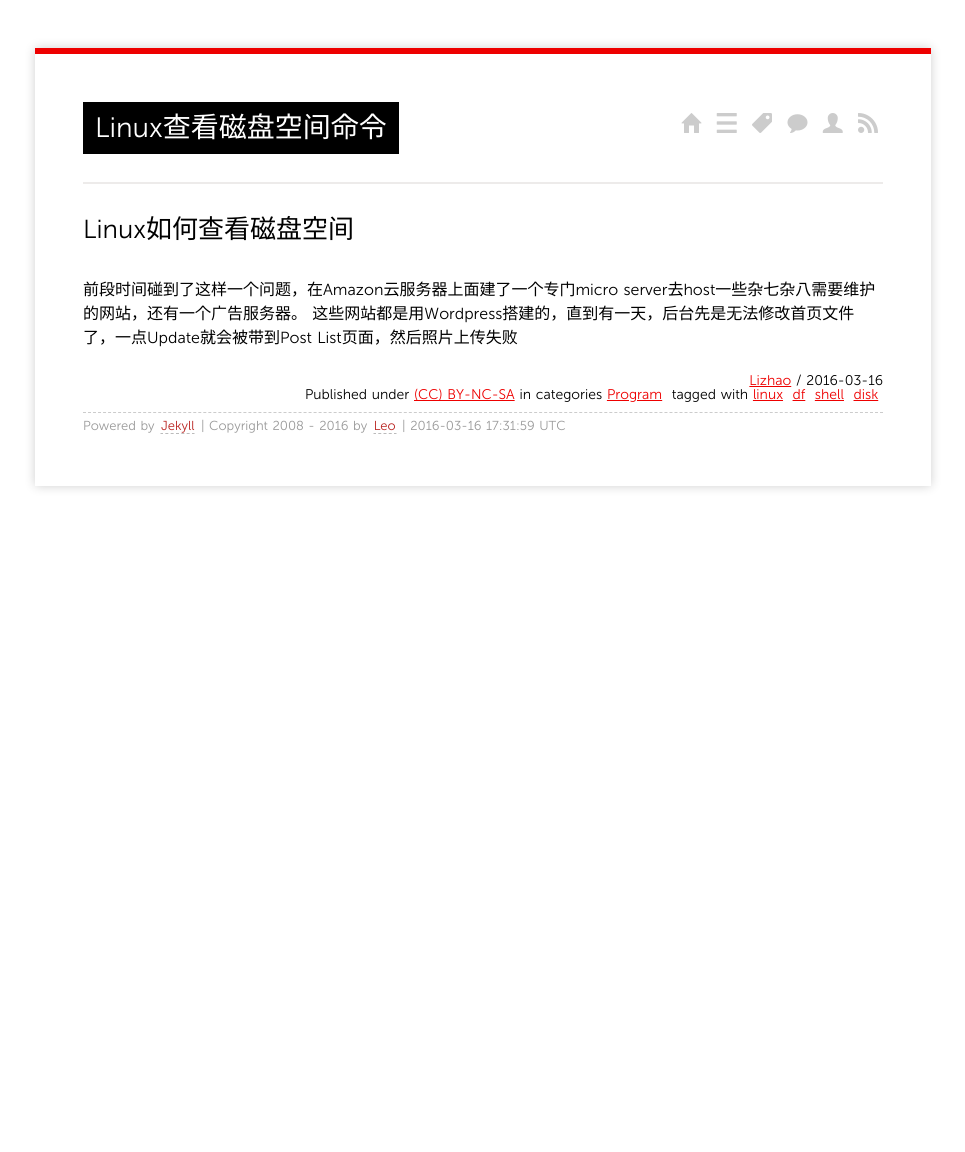
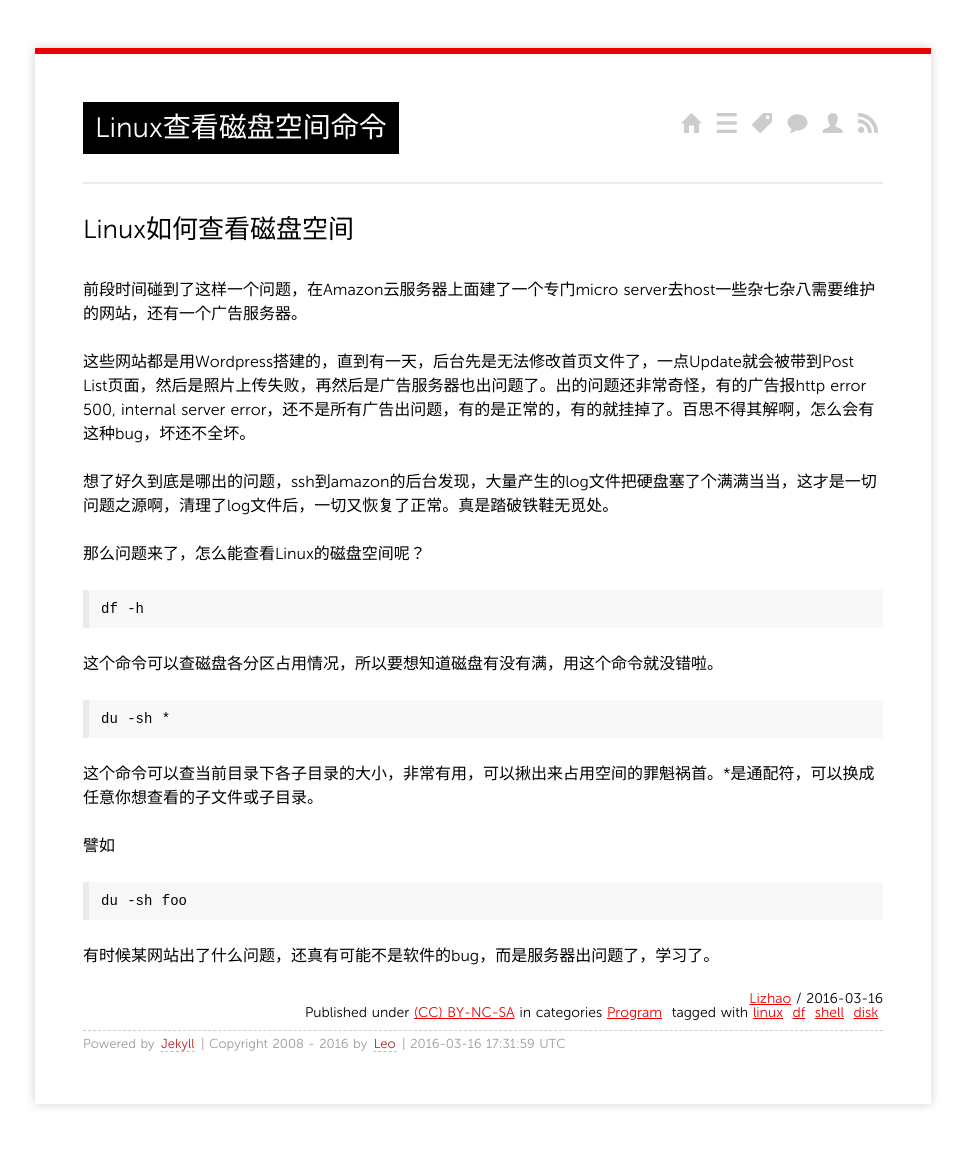
Before and after one commit to lizhaohou/lizhaohou.github.com, a Jekyll site: the page built from _posts/2016/2016-03-16-Linux-df-command.md, in a window 1280 px wide. Shown: the whole page, without its empty margins (157-1122 px from the left). Built offline with Jekyll 4.4.1, drawn with Linux system fonts in a browser that asks for light colours; comment, search, counter and statistics services are not loaded; before the commit the page ends 900 px from its top, so only the background shows below that.

Commit message:
Update post

```diff
--- a/_config.yml
+++ b/_config.yml
@@ -1,5 +1,5 @@
 permalink: /:year/:month/:title/
 url: http://lizhaohou.github.com
 author: Lizhao
-pygments: true
+highlighter: rouge
 paginate: 24
--- a/_posts/2016/2016-03-16-Linux-df-command.md
+++ b/_posts/2016/2016-03-16-Linux-df-command.md
@@ -8,4 +8,23 @@ tags: linux df shell disk
 ## Linux如何查看磁盘空间
 
 前段时间碰到了这样一个问题，在Amazon云服务器上面建了一个专门micro server去host一些杂七杂八需要维护的网站，还有一个广告服务器。
-这些网站都是用Wordpress搭建的，直到有一天，后台先是无法修改首页文件了，一点Update就会被带到Post List页面，然后照片上传失败
+
+这些网站都是用Wordpress搭建的，直到有一天，后台先是无法修改首页文件了，一点Update就会被带到Post List页面，然后是照片上传失败，再然后是广告服务器也出问题了。出的问题还非常奇怪，有的广告报http error 500, internal server error，还不是所有广告出问题，有的是正常的，有的就挂掉了。百思不得其解啊，怎么会有这种bug，坏还不全坏。
+
+想了好久到底是哪出的问题，ssh到amazon的后台发现，大量产生的log文件把硬盘塞了个满满当当，这才是一切问题之源啊，清理了log文件后，一切又恢复了正常。真是踏破铁鞋无觅处。
+
+> 那么问题来了，怎么能查看Linux的磁盘空间呢？
+
+    df -h
+
+这个命令可以查磁盘各分区占用情况，所以要想知道磁盘有没有满，用这个命令就没错啦。
+
+    du -sh *
+
+这个命令可以查当前目录下各子目录的大小，非常有用，可以揪出来占用空间的罪魁祸首。*是通配符，可以换成任意你想查看的子文件或子目录。
+
+譬如
+
+    du -sh foo
+
+有时候某网站出了什么问题，还真有可能不是软件的bug，而是服务器出问题了，学习了。
```
Also changed, not shown: _posts/2016/2016-03-16-what-the-heck-github-flavoured-markdown.md (added, +12 -0 lines).
